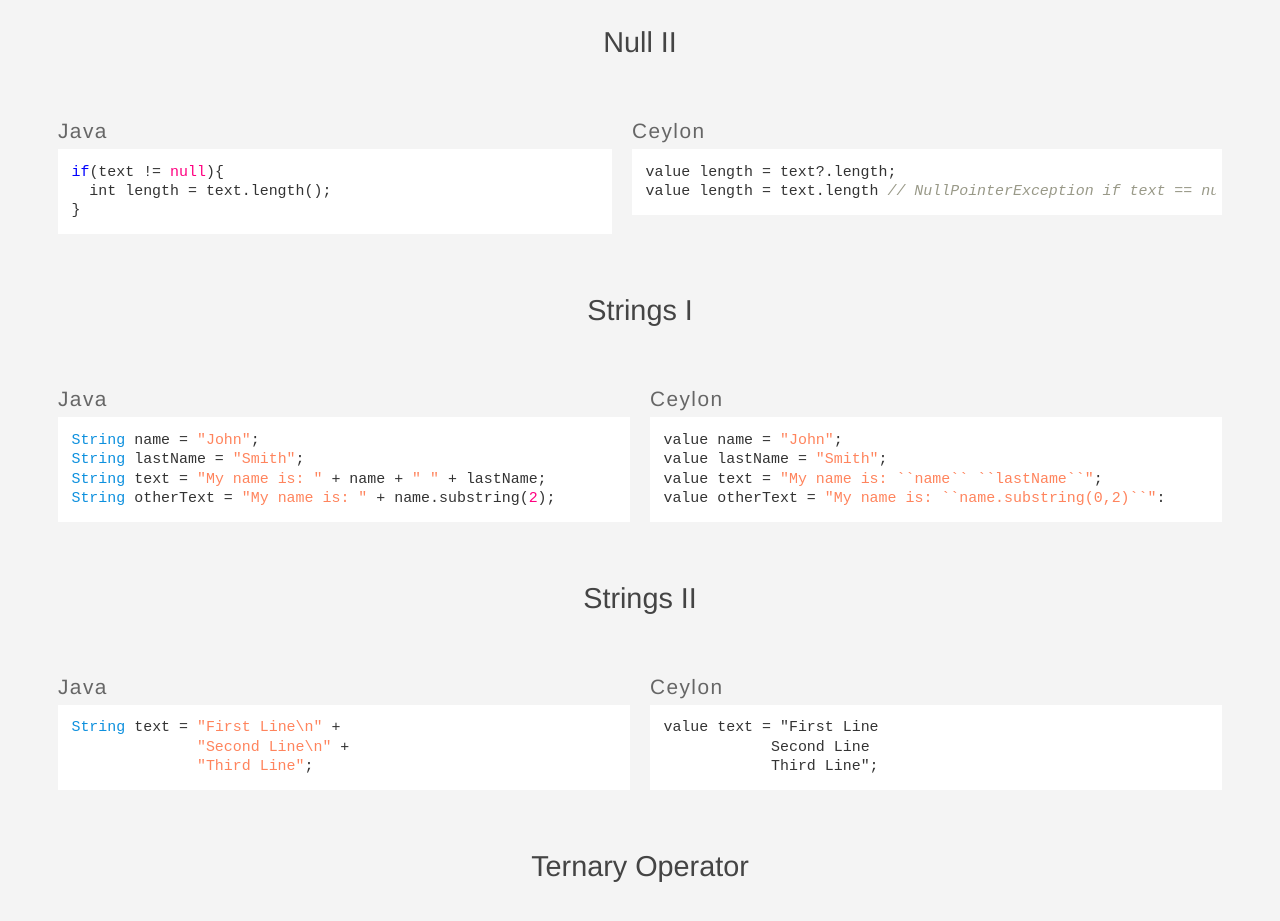
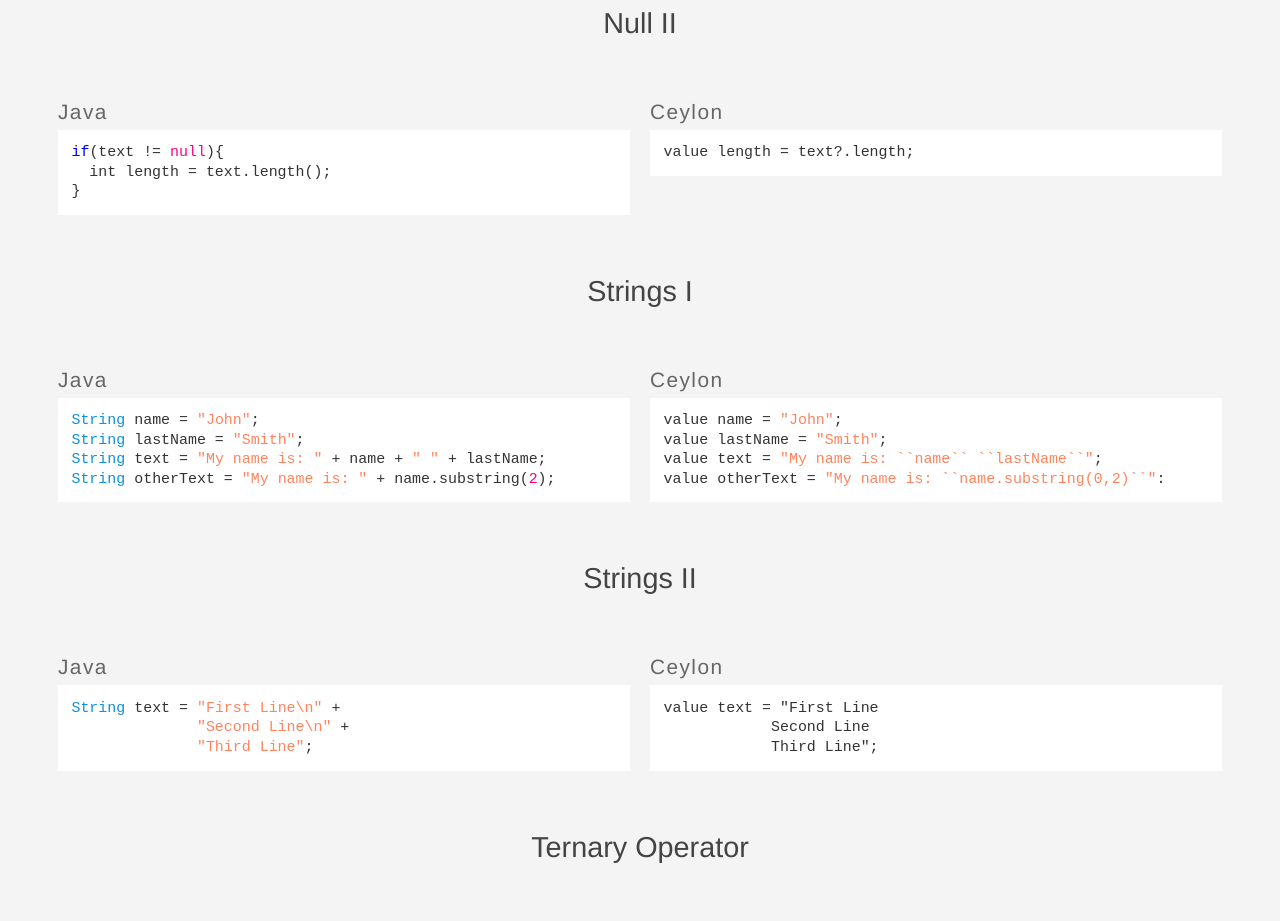
Before and after one commit to leomindez/From-Java-To-Ceylon, a website: page index.html in a window 1280 px wide. Shown: the part 1400-2321 px from the top of the page. Drawn offline with Linux system fonts and the light colour scheme.

Commit message:
FIX: Fixed null pointer statement

```diff
--- a/index.html
+++ b/index.html
@@ -2,10 +2,8 @@
 System.out.println("Hello, World!");
 </code></pre></div><div class="card"><div class="lang">Ceylon</div><pre class="code"><code>print("Hello, World!");</code></pre></div></div></div><div class="case"><div class="name">Variables I</div><div class="pair"><div class="card"><div class="lang">Java</div><pre class="code"><code>final int x;
 final int y = 1;
-
 </code></pre></div><div class="card"><div class="lang">Ceylon</div><pre class="code"><code>Integer x;
 value y = 1;
-
 </code></pre></div></div></div><div class="case"><div class="name">Variables II</div><div class="pair"><div class="card"><div class="lang">Java</div><pre class="code"><code>int w;
 int z = 2;
 z = 3;
@@ -29,7 +27,6 @@
   int length = text.length();
 }
 </code></pre></div><div class="card"><div class="lang">Ceylon</div><pre class="code"><code>value length = text?.length;
-value length = text.length // NullPointerException if text == null
 </code></pre></div></div></div><div class="case"><div class="name">Strings I</div><div class="pair"><div class="card"><div class="lang">Java</div><pre class="code"><code>String name = "John";
 String lastName = "Smith";
 String text = "My name is: " + name + " " + lastName;
```
Also changed, not shown: 1 other file.
